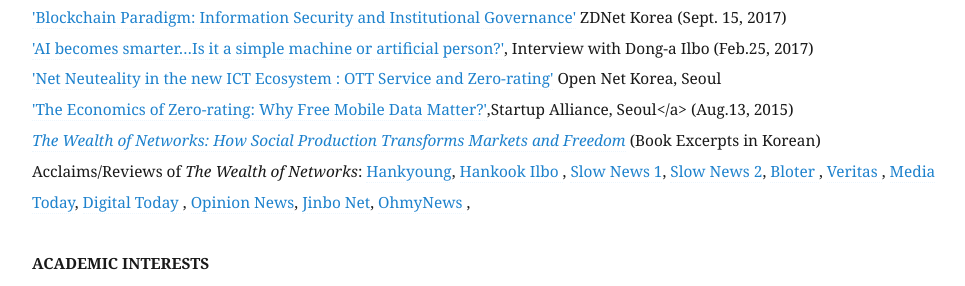
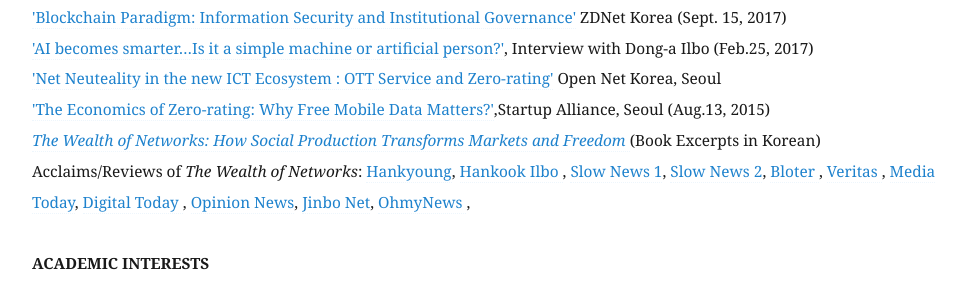
Before and after one commit to eunchangchoi/eunchangchoi.github.io, a Jekyll site: the page built from index.md, in a window 1280 px wide and 900 px high, scrolled down 2505 px. Shown: the part 161-447 px from the top of the window, without its empty margins (68-1033 px from the left). Built offline with Jekyll 4.4.1, drawn with Linux system fonts in a browser that asks for light colours.

Commit message:
Update index.md

```diff
--- a/index.md
+++ b/index.md
@@ -45,8 +45,8 @@
 <a href="http://www.zdnet.co.kr/view/?no=20170915172456&from=Mobile">'Blockchain Paradigm: Information Security and Institutional Governance'</a> ZDNet Korea (Sept. 15, 2017)<br>
  <a href="www.donga.com/news/article/all/20170225/83056178/1">'AI becomes smarter…Is it a simple machine or artificial person?'</a>, Interview with Dong-a Ilbo (Feb.25, 2017)<br>
  <a href="https://opennet.or.kr/wp-content/uploads/2015/08/발표자료-Net-Neutrality-OTT-Zero-ratinghandout-2015812-.pdf">'Net Neuteality in the new ICT Ecosystem : OTT Service and Zero-rating'</a> Open Net Korea, Seoul<br>
- <a href="https://www.inews24.com/view/913922">'The Economics of Zero-rating: Why Free Mobile Data Matter?'</a>,Startup Alliance, Seoul</a> (Aug.13, 2015) <br>
- <a href="http://wealthofnetworks.kr"> <i>The Wealth of Networks: How Social Production Transforms Markets and Freedom</i></a> (Book Excerpts in Korean) <br>
+ <a href="https://www.inews24.com/view/913922">'The Economics of Zero-rating: Why Free Mobile Data Matters?'</a>,Startup Alliance, Seoul (Aug.13, 2015) <br>
+ <a href="http://wealthofnetworks.kr"> <i>The Wealth of Networks: How Social Production Transforms Markets and Freedom</i> </a> (Book Excerpts in Korean) <br>
  Acclaims/Reviews of <i>The Wealth of Networks</i>: <a href="http://https://www.hankyung.com/life/article/2015041693541"> Hankyoung</a>, <a href="http://https://www.hankookilbo.com/News/Read/201504171632164530"> Hankook Ilbo </a>, <a href="http://slownews.kr/50013"> Slow News 1</a>, <a href="https://slownews.kr/50036"> Slow News 2</a>, <a href="http://www.bloter.net/archives/241128"> Bloter </a>, <a href="http://www.veritas-a.com/news/articleView.html?idxno=164861"> Veritas </a>, <a href="http://www.mediatoday.co.kr/news/articleView.html?idxno=125603"> Media Today</a>, <a href="http://www.digitaltoday.co.kr/news/articleView.html?idxno=65605"> Digital Today </a>, <a href="https://www.opinionnews.co.kr/news/articleView.html?idxno=18408"> Opinion News</a>, <a href="https://act.jinbo.net/wp/8766/"> Jinbo Net</a>, <a href="http://www.ohmynews.com/nws_web/mobile/at_pg.aspx?cntn_cd=a0002543828"> OhmyNews </a>,
     <br>
     <br>
```
